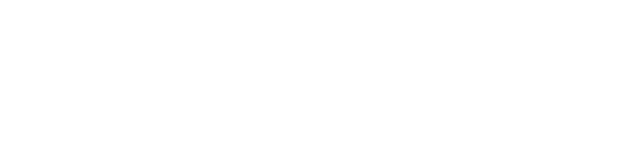
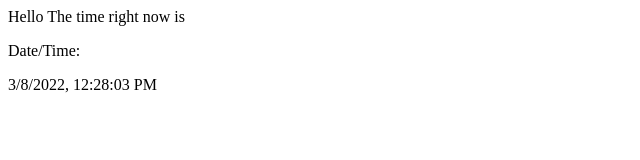
Before and after one commit to Codes-of-Aryan/WordleHints, a plain HTML site: page index.html in a window 1280 px wide. Shown: the whole page, without its empty margins (0-640 px from the left). Drawn offline with Linux system fonts and the light colour scheme.

Commit message:
Update index.html
testing some stuff out

```diff
--- a/index.html
+++ b/index.html
@@ -1,3 +1,4 @@
+<!--This is a test file, testing out some required functions-->
 <!DOCTYPE html>
 <html lang="en">
 
@@ -9,6 +10,16 @@
 </head>
 
 <body>
+    Hello
+    The time right now is
+
+    <p>Date/Time:</p>
+    <p id="datetime"></p>
+
+    <script>
+        var dt = new Date();
+        document.getElementById("datetime").innerHTML = dt.toLocaleString();
+    </script>
 
 </body>
 
```
